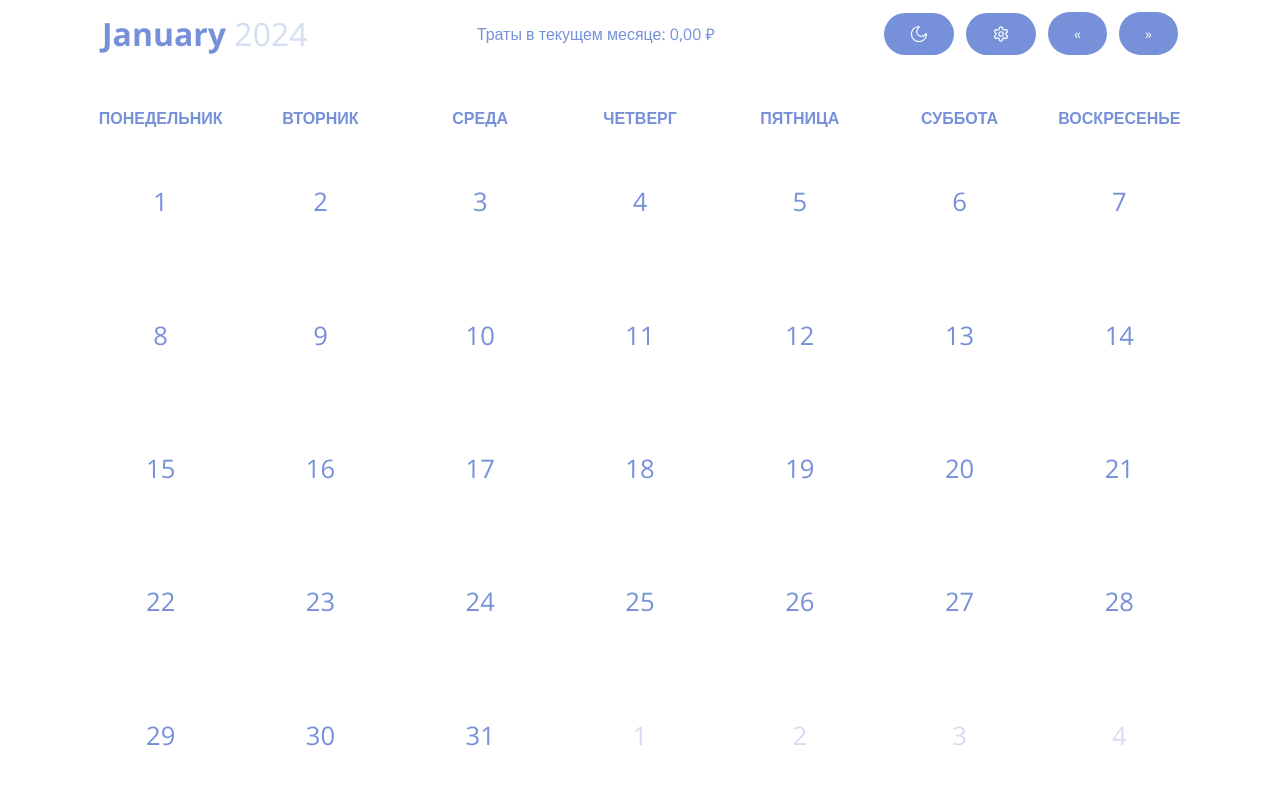
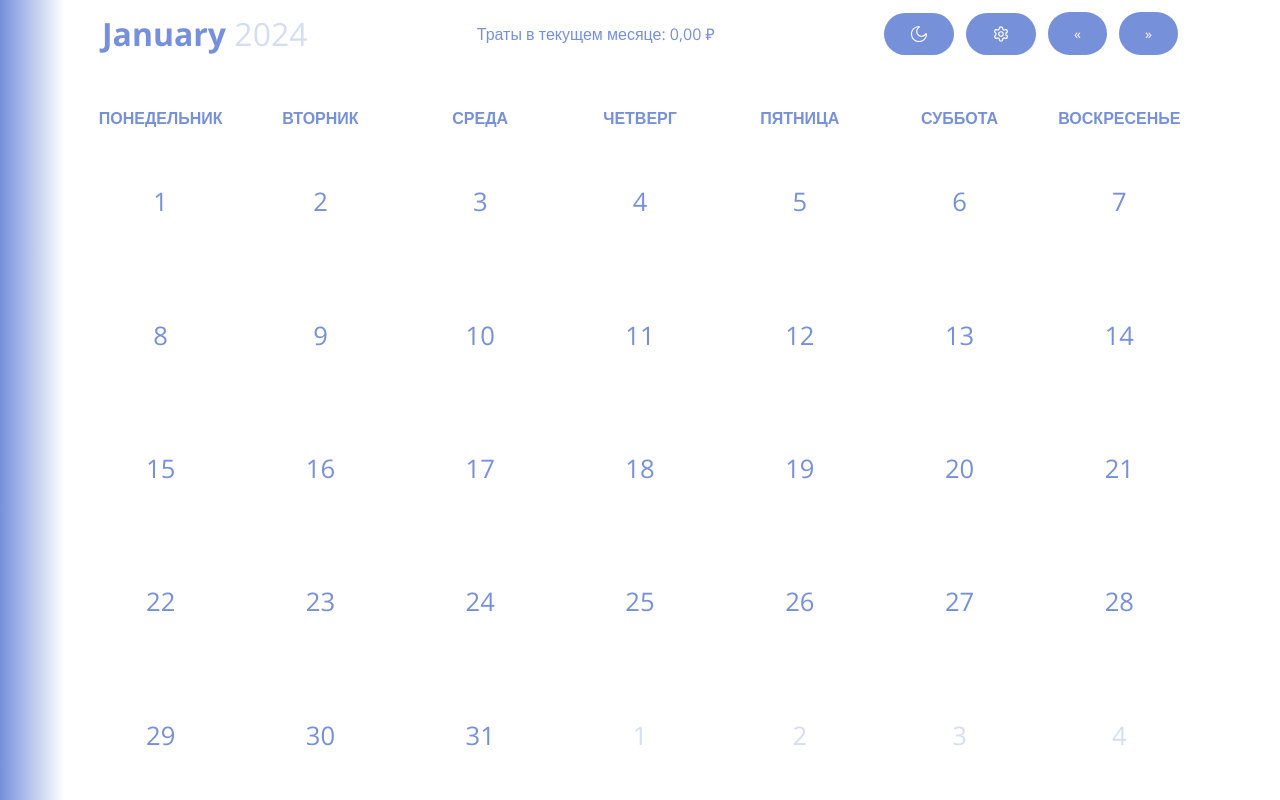
Before and after one commit to norylord/norylord-money-tracker, a Nuxt app: page / in a window 1280 px wide. Built offline with nearby package versions, Linux system fonts and the light colour scheme.

Commit message:
side navigation

```diff
--- a/pages/index.vue
+++ b/pages/index.vue
@@ -1,5 +1,9 @@
 <template>
   <div class="calendar">
+    <div
+      class="calendar-nav calendar-nav--left"
+      @click="userStore.selectedMonth--"
+    />
     <div class="calendar__header">
       <h1 class="calendar__header-month">
         {{ currentMonthName }} <span class="calendar__header-year">{{ userStore.selectedYear }}</span>
@@ -32,6 +36,10 @@
       :selected-year=" userStore.selectedYear"
     />
     <CustomModal title="Добавление трат" />
+    <div
+      class="calendar-nav calendar-nav--right"
+      @click="userStore.selectedMonth++"
+    />
   </div>
 </template>
 
@@ -131,5 +139,28 @@ const monthPaymentsSum = computed(() => {
       background: $text-primary;
     }
   }
+
+  &-nav {
+    position: absolute;
+    height: 100%;
+    width: 5vw;
+    opacity: 0;
+    transition: all .3s linear;
+    cursor: pointer;
+
+    &:hover {
+      opacity: 1;
+    }
+
+    &--left {
+      left: 0;
+      background: linear-gradient(270deg, rgba(0, 0, 0, 0), var(--primary));
+    }
+
+    &--right {
+      right: 0;
+      background: linear-gradient(90deg, rgba(0, 0, 0, 0), var(--primary));
+    }
+  }
 }
 </style>
```
